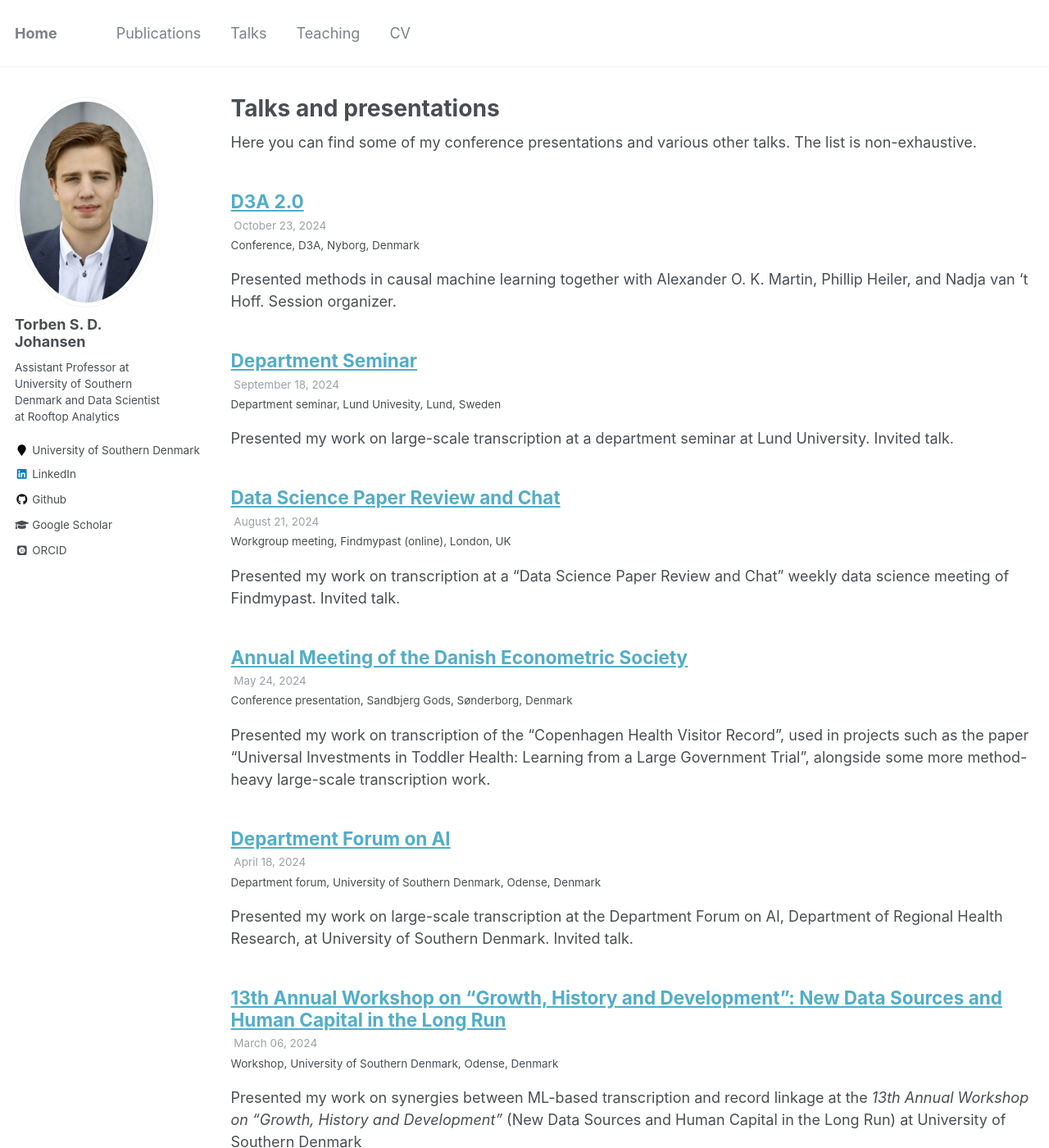
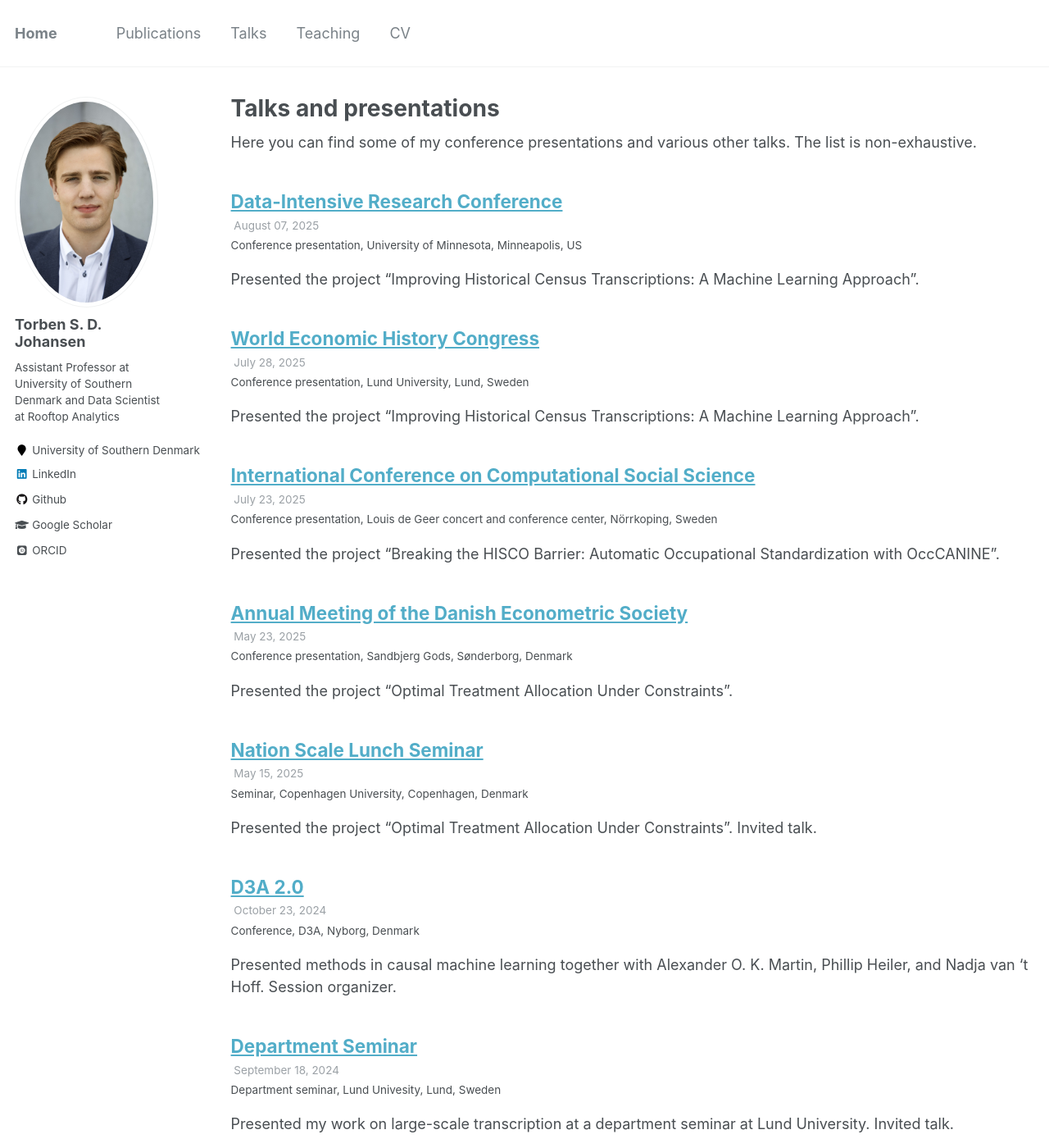
Before and after one commit to TorbenSDJohansen/TorbenSDJohansen.github.io, a Jekyll site: the page built from _pages/talks.html, in a window 1280 px wide and 1400 px high. Shown: the whole window at 82% size. Built offline with Jekyll 4.4.1, drawn with Linux system fonts in a browser that asks for light colours; some web fonts are replaced.

Commit message:
added talks

```diff
--- /dev/null
+++ b/_talks/dirc-2025.md
@@ -0,0 +1,11 @@
+---
+title: "Data-Intensive Research Conference"
+collection: talks
+type: "Conference presentation"
+permalink: /talks/dirc-2025
+venue: "University of Minnesota"
+date: 2025-08-07
+location: "Minneapolis, US"
+---
+
+Presented the project “Improving Historical Census Transcriptions: A Machine Learning Approach”.
--- /dev/null
+++ b/_talks/døs-2025.md
@@ -0,0 +1,11 @@
+---
+title: "Annual Meeting of the Danish Econometric Society"
+collection: talks
+type: "Conference presentation"
+permalink: /talks/døs-2025
+venue: "Sandbjerg Gods"
+date: 2025-05-23
+location: "Sønderborg, Denmark"
+---
+
+Presented the project “Optimal Treatment Allocation Under Constraints”.
--- /dev/null
+++ b/_talks/ic2s2-2025.md
@@ -0,0 +1,11 @@
+---
+title: "International Conference on Computational Social Science"
+collection: talks
+type: "Conference presentation"
+permalink: /talks/ic2s2-2025
+venue: "Louis de Geer concert and conference center"
+date: 2025-07-23
+location: "Nörrkoping, Sweden"
+---
+
+Presented the project “Breaking the HISCO Barrier: Automatic Occupational Standardization with OccCANINE”.
--- /dev/null
+++ b/_talks/nation-scale-2025.md
@@ -0,0 +1,12 @@
+---
+title: "Nation Scale Lunch Seminar"
+collection: talks
+type: "Seminar"
+permalink: /talks/nation-scale-2025
+venue: "Copenhagen University"
+date: 2025-05-15
+location: "Copenhagen, Denmark"
+---
+
+Presented the project “Optimal Treatment Allocation Under Constraints”.
+Invited talk.
--- /dev/null
+++ b/_talks/wehc-2025.md
@@ -0,0 +1,11 @@
+---
+title: "World Economic History Congress"
+collection: talks
+type: "Conference presentation"
+permalink: /talks/wehc-2025
+venue: "Lund University"
+date: 2025-07-28
+location: "Lund, Sweden"
+---
+
+Presented the project “Improving Historical Census Transcriptions: A Machine Learning Approach”.
```
Also changed, not shown: _publications/wp/ml-linking.md (+1 -2 lines).
